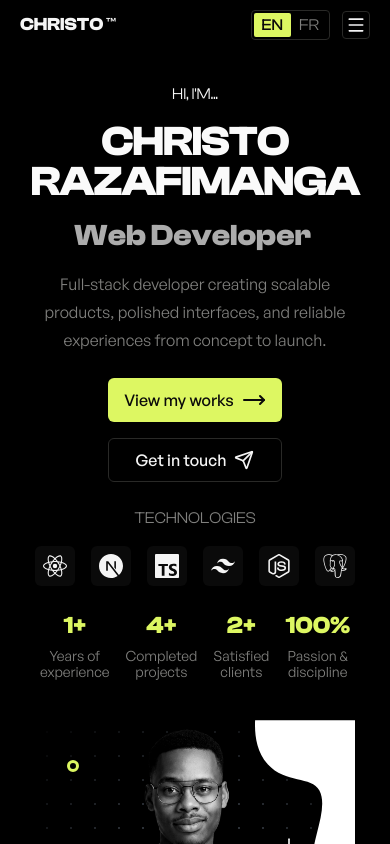
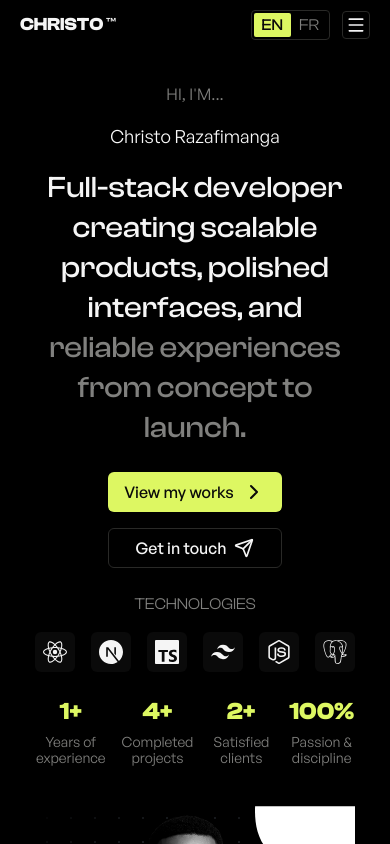
Before and after one commit to bossnare/portfolio, a Next.js app: page / in a window 390 px wide. Shown: the top 844 px of the page. Built offline with nearby package versions, Linux system fonts and the light colour scheme.

Commit message:
change design priority in Hero

```diff
--- a/src/components/about/Intro.tsx
+++ b/src/components/about/Intro.tsx
@@ -8,10 +8,8 @@ export const Intro = () => {
 
       <h3 className="max-w-md text-3xl">Intro</h3>
       <div className="flex flex-col justify-between w-full gap-6 divide-y md:divide-x md:divide-y-0 md:flex-row divide-border">
-        <div className="pb-6">
-          <p className="max-w-2xl leading-6 text-muted-foreground">
-            {intro.description}
-          </p>
+        <div className="pb-6 pr-6">
+          <p className="max-w-2xl leading-6">{intro.description}</p>
         </div>
         <div className="flex md:w-[70%] items-center flex-wrap md:flex-nowrap gap-6">
           <Image
@@ -21,8 +19,8 @@ export const Intro = () => {
             height={300}
             className="h-auto w-30 dark:invert"
           />
-          <span className="h-12 border-l border-border/70" />
-          <div className="md:w-[70%] flex flex-col justify-between gap-6">
+          <span className="h-20 border-l border-border/70" />
+          <div className="md:w-[70%] flex flex-col justify-between gap-5">
             {intro.letsgochris.info.map((info) => (
               <div key={info.value} className="flex flex-col gap-2">
                 <span className="text-sm text-muted-foreground">
@@ -32,7 +30,7 @@ export const Intro = () => {
               </div>
             ))}
           </div>
-          <span className="h-12 border-l border-border/70" />
+          <span className="h-20 border-l border-border/70" />
           <div className="max-w-lg">
             <span className="font-display">{intro.letsgochris.name}</span>{' '}
             {intro.letsgochris.description}
--- a/src/components/hero/HeroContent.tsx
+++ b/src/components/hero/HeroContent.tsx
@@ -4,25 +4,38 @@ import { stacks } from '@/src/data/stacks';
 import { stats } from '@/src/data/stats';
 import { useNavigation } from '@/src/hooks/use-navigation';
 import { handleWait } from '@/src/utils/handle-wait';
-import { MoveRight, Send } from 'lucide-react';
+import { ChevronRight, Send } from 'lucide-react';
 import Link from 'next/link';
 import { MaskedIcon } from '../MaskedIcon';
 
 function HeroIntroduction() {
   return (
     <div className="flex flex-col items-center gap-4 text-center md:items-start md:text-left">
-      <p className="uppercase font-display">Hi, I&apos;m...</p>
-      <h1 className="max-w-xl text-[42px] md:text-5xl font-extrabold tracking-tight text-black lg:text-6xl leading-10 md:leading-14 dark:text-zinc-50">
-        <span className="uppercase">Christo RAZAFIMANGA</span>
+      <p className="uppercase text-muted-foreground">Hi, I&apos;m...</p>
+      <h1 className="max-w-xl text-lg text-black dark:text-zinc-50">
+        <span className="font-sans">Christo Razafimanga</span>
       </h1>
-      <p className="typewriter font-display pr-1.5 text-3xl text-foreground/70 font-bold border-r-2 border-freground">
-        Web Developer
-      </p>
-      <p className="max-w-md leading-7 text-muted-foreground">
+      <p className="max-w-xl text-3xl font-medium leading-10 md:text-3xl font-display">
         Full-stack developer creating scalable products, polished interfaces,
-        and reliable experiences from concept to launch.
+        and{' '}
+        <span className="text-muted-foreground">
+          reliable experiences from concept to launch.
+        </span>
       </p>
     </div>
+    // <div className="flex flex-col items-center gap-4 text-center md:items-start md:text-left">
+    //   <p className="uppercase font-display">Hi, I&apos;m...</p>
+    //   <h1 className="max-w-xl text-[42px] md:text-5xl font-extrabold tracking-tight text-black lg:text-6xl leading-10 md:leading-14 dark:text-zinc-50">
+    //     <span className="uppercase">Christo RAZAFIMANGA</span>
+    //   </h1>
+    //   <p className="typewriter font-display pr-1.5 text-3xl text-foreground/70 font-bold border-r-2 border-freground">
+    //     Web Developer
+    //   </p>
+    //   <p className="max-w-md leading-7 text-muted-foreground">
+    //     Full-stack developer creating scalable products, polished interfaces,
+    //     and reliable experiences from concept to launch.
+    //   </p>
+    // </div>
   );
 }
 
@@ -32,7 +45,7 @@ function HeroActions() {
   return (
     <div className="flex flex-col gap-4 text-base font-medium sm:w-full sm:flex-row">
       <Link
-        className="flex items-center justify-center w-auto gap-2 px-4 transition-colors rounded-md h-11 active:opacity-70 bg-primary text-primary-foreground hover:brightness-110 active:brightness-120"
+        className="flex items-center justify-center w-auto h-10 gap-2 px-4 transition-colors rounded-md active:opacity-70 bg-primary text-primary-foreground hover:brightness-110 active:brightness-120"
         href="/works"
         onClick={(e) => {
           e.preventDefault();
@@ -40,10 +53,10 @@ function HeroActions() {
         }}
       >
         View my works
-        <MoveRight />
+        <ChevronRight />
       </Link>
       <Link
-        className="flex h-11 w-auto active:opacity-70 items-center justify-center gap-2 rounded-md border border-solid border-border px-4 transition-colors hover:border-transparent hover:bg-black/4 active:bg-black/4 dark:active:bg-[#1a1a1a] dark:hover:bg-[#1a1a1a]"
+        className="flex h-10 w-auto active:opacity-70 items-center justify-center gap-2 rounded-md border border-solid border-border px-4 transition-colors hover:border-transparent hover:bg-black/4 active:bg-black/4 dark:active:bg-[#1a1a1a] dark:hover:bg-[#1a1a1a]"
         href="/contact"
         onClick={(e) => {
           e.preventDefault();
@@ -103,7 +116,7 @@ function HeroStats() {
 
 export function HeroContent() {
   return (
-    <div className="flex flex-col items-center justify-between flex-1 w-full max-w-3xl gap-6 px-8 md:px-0 dark:bg-black md:items-start">
+    <div className="flex flex-col items-center justify-between flex-1 w-full max-w-3xl gap-6 px-4 md:px-0 dark:bg-black md:items-start">
       <HeroIntroduction />
       <HeroActions />
       <Technologies />
--- a/src/data/abouts.ts
+++ b/src/data/abouts.ts
@@ -1,16 +1,19 @@
 export const abouts = {
-    intro: {
-        description: "Full-stack developer creating scalable products, polished interfaces, and reliable experiences from concept to launch.",
-        letsgochris: {
-            image: "icon.svg",
-            name: "Let's Go Chris",
-            description: "is an initiative to create meaningful digital solutions through technology and design.",
-            founder: "Christo Razafimanga",
-            info: [
-                {label: "Digital Studio", value: "LET'S GO CHRIS", font: "semibold"}, {label: "Founded", value: "September 23, 2026"}
-            ]
-        }
-    }
-}
+  intro: {
+    description:
+      'Full-stack developer and designer with 1 year of experience, creating scalable products, polished interfaces, and reliable experiences from concept to launch.',
+    letsgochris: {
+      image: 'icon.svg',
+      name: "Let's Go Chris",
+      description:
+        'is an initiative to create meaningful digital solutions through technology and design.',
+      founder: 'Christo Razafimanga',
+      info: [
+        { label: 'Digital Studio', value: "LET'S GO CHRIS", font: 'semibold' },
+        { label: 'Founded', value: 'September 23, 2026' },
+      ],
+    },
+  },
+};
 
-export const intro = abouts['intro']
+export const intro = abouts['intro'];
```
